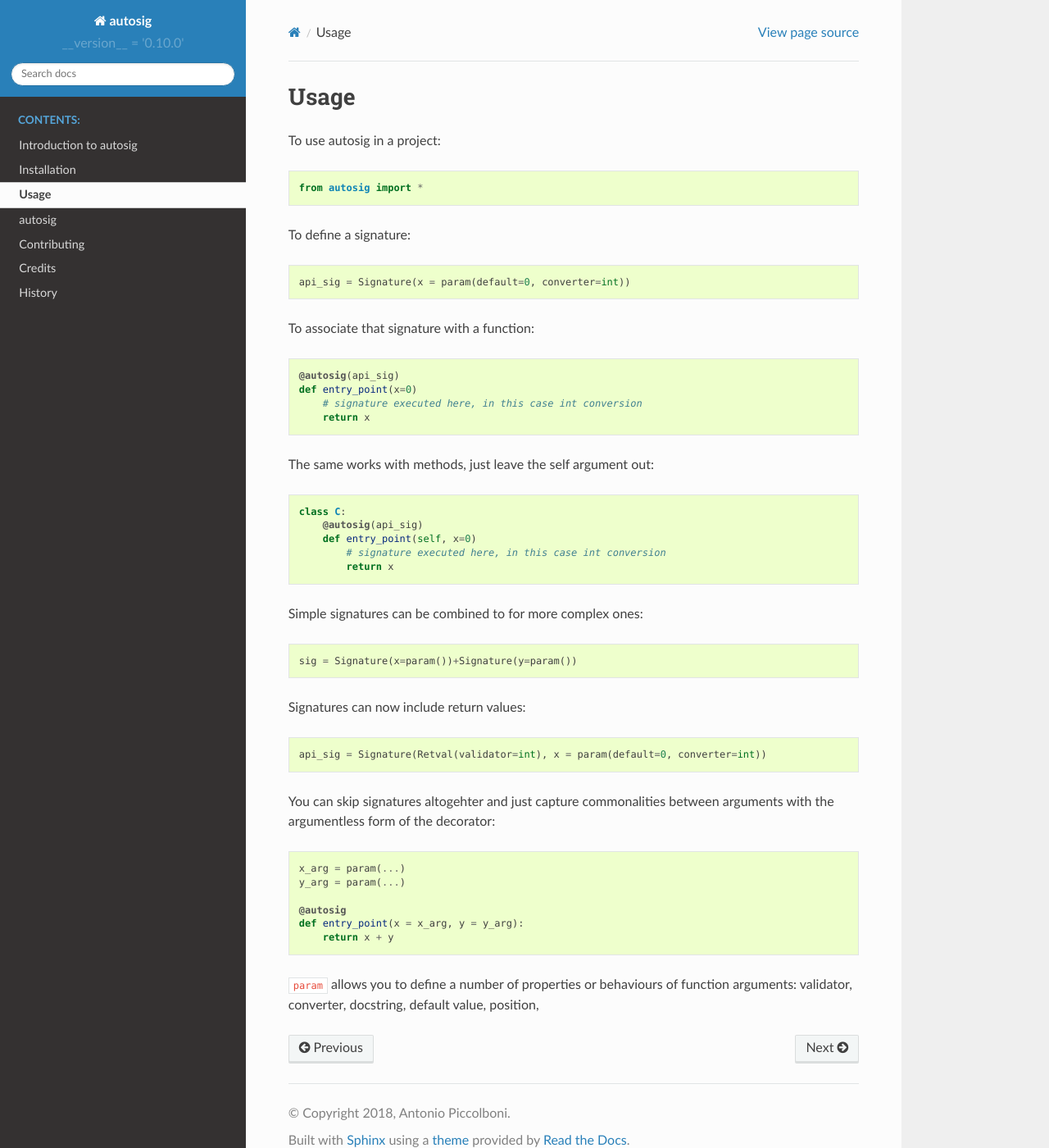
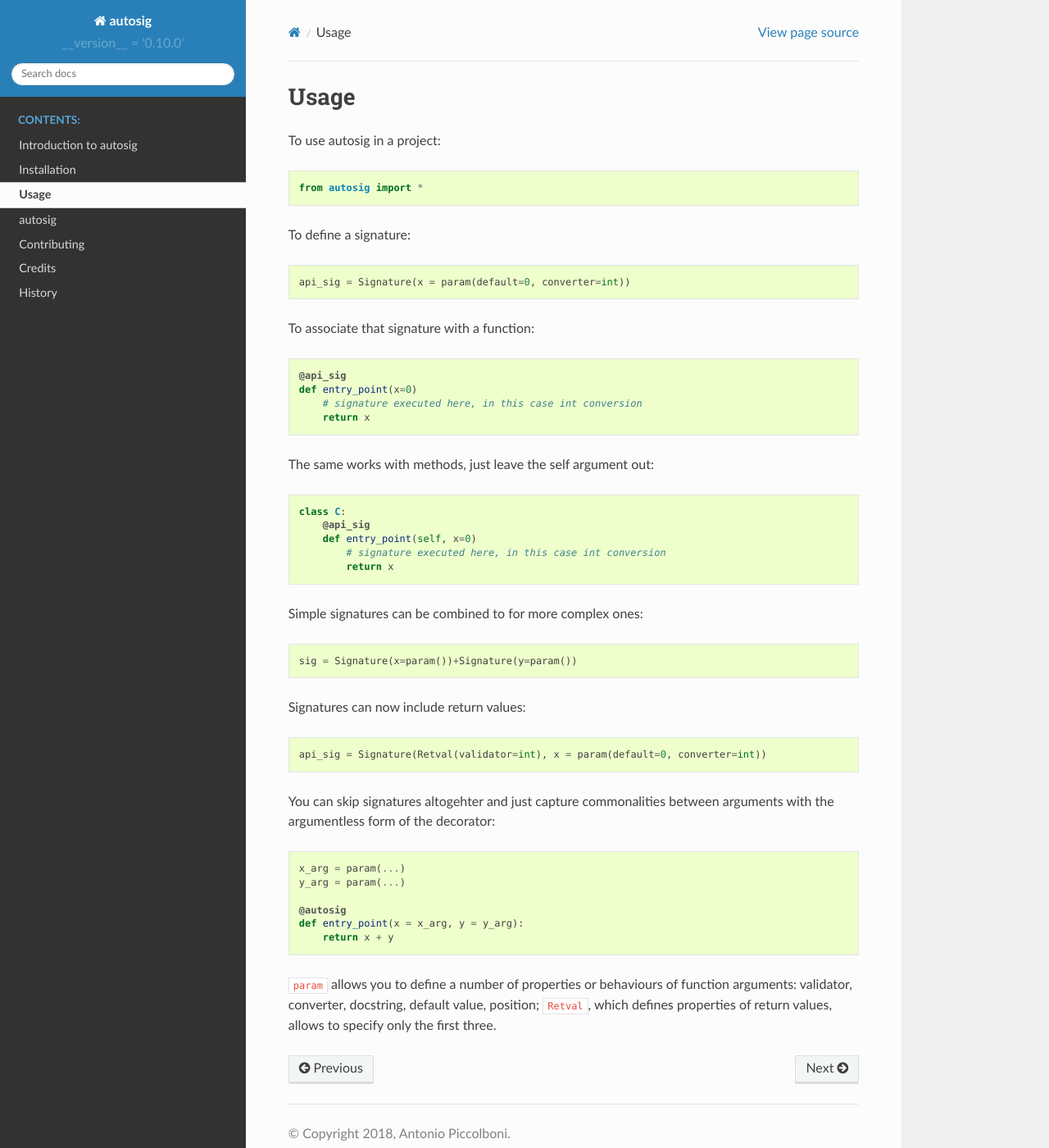
Before and after one commit to piccolbo/autosig, a Sphinx documentation site: the page built from docs/usage.rst, in a window 1280 px wide and 1400 px high. Shown: the whole window at 82% size. Built offline with Sphinx 7.4.7 and the Read the Docs theme 2.0.0, drawn with Linux system fonts in a browser that asks for light colours.

Commit message:
converted to using signatures as decorators directly closes #13

```diff
--- a/README.rst
+++ b/README.rst
@@ -78,12 +78,12 @@ But this is hardly well crafted. The order and naming of arguments isn't consist
       iterable=param(converter=to_iterable, validator=Iterable))
 
 
-  @autosig(API_signature)
+  @API_signature
   def map(function, iterable):
       return (function(x) for x in iterable)
 
 
-  @autosig(API_signature)
+  @API_signature
   def reduce(function, iterable):
       total = next(iterable)
       for x in iterable:
@@ -91,7 +91,7 @@ But this is hardly well crafted. The order and naming of arguments isn't consist
       return total
 
 
-  @autosig(API_signature)
+  @API_signature
   def filter(function, iterable):
       return (x for x in iterable if function(x))
 
--- a/docs/usage.rst
+++ b/docs/usage.rst
@@ -12,7 +12,7 @@ To define a signature::
 
 To associate that signature with a function::
 
-    @autosig(api_sig)
+    @api_sig
     def entry_point(x=0)
         # signature executed here, in this case int conversion
         return x
@@ -20,7 +20,7 @@ To associate that signature with a function::
 The same works with methods, just leave the self argument out::
 
     class C:
-        @autosig(api_sig)
+        @api_sig
         def entry_point(self, x=0)
             # signature executed here, in this case int conversion
             return x
@@ -43,4 +43,4 @@ You can skip signatures altogehter and just capture commonalities between argume
         return x + y
 
 
-``param`` allows you to define a number of properties or behaviours of function arguments: validator, converter, docstring, default value, position,
+``param`` allows you to define a number of properties or behaviours of function arguments: validator, converter, docstring, default value, position; ``Retval``, which defines properties of return values, allows to specify only the first three.
```
Also changed, not shown: 1 other file.
